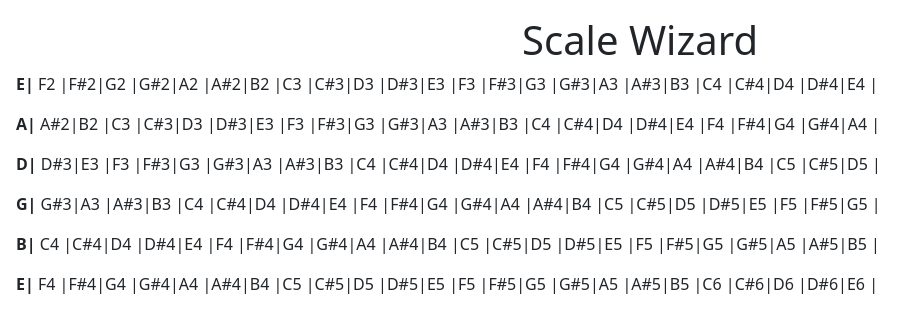
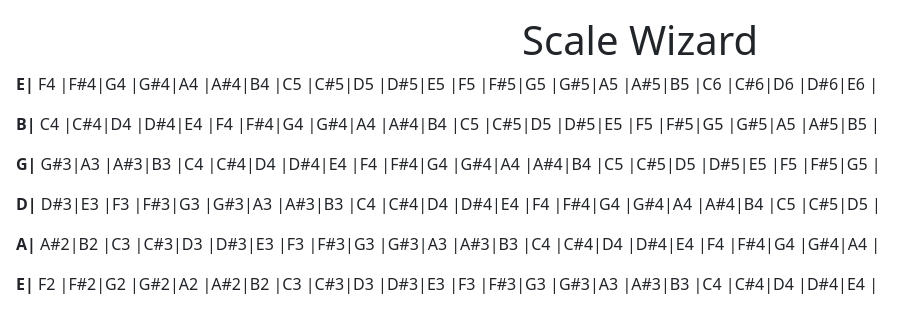
Before and after one commit to AlasdairWallaceMackie/scale-wizard, a React (Create React App) app: page / in a window 1280 px wide. Shown: the top 332 px of the page, without its empty margins (0-924 px from the left). Built offline with nearby package versions, Linux system fonts and the light colour scheme.

Commit message:
Fixed tunings (now high to low)

```diff
--- a/src/data/tunings.ts
+++ b/src/data/tunings.ts
@@ -1,136 +1,124 @@
 const tunings = [
     {
         name: "Standard",
+        description: "The most common tuning for six-string guitars, used in most styles of music.",
         notes: [
-            "E2",
+            "E4",
+            "B3",
+            "G3",
+            "D3",
             "A2",
-            "D3",
-            "G3",
-            "B3",
-            "E4"
-        ],
-        description: "The most common tuning for six-string guitars, with the lowest string tuned to E2."
+            "E2"
+        ]
     },
     {
         name: "Drop D",
+        description: "A popular tuning for rock and metal music, with a lower and heavier sound than standard tuning.",
         notes: [
-            "D2",
+            "E4",
+            "B3",
+            "G3",
+            "D3",
             "A2",
+            "D2"
+        ]
+    },
+    {
+        name: "Half Step Down",
+        description: "A tuning where each string is lowered by one half-step, creating a slightly darker and heavier sound than standard tuning.",
+        notes: [
+            "Eb4",
+            "Bb3",
+            "Gb3",
+            "Db3",
+            "Ab2",
+            "Eb2"
+        ]
+    },
+    {
+        name: "Full Step Down",
+        description: "A tuning where each string is lowered by one full step, creating an even darker and heavier sound than half-step down tuning.",
+        notes: [
+            "D4",
+            "A3",
+            "F3",
+            "C3",
+            "G2",
+            "D2"
+        ]
+    },
+    {
+        name: "Drop C",
+        description: "A popular tuning for heavy music, where the sixth string is lowered to C and rest of the strings are lowered by one full step.",
+        notes: [
+            "D4",
+            "A3",
+            "F3",
+            "C3",
+            "G2",
+            "C2"
+        ]
+    },
+    {
+        name: "Open D",
+        description: "An open tuning for playing slide guitar, popularized by blues and country musicians.",
+        notes: [
+            "D4",
+            "A3",
+            "F#3",
             "D3",
-            "G3",
-            "B3",
-            "E4"
-        ],
-        description: "Similar to Standard tuning, but with the lowest string tuned down to D2."
+            "A2",
+            "D2"
+        ]
     },
     {
         name: "Open G",
+        description: "Another popular open tuning for slide guitar, used by many rock and blues guitarists.",
         notes: [
-            "D2",
+            "D4",
+            "B3",
+            "G3",
+            "D3",
             "G2",
-            "D3",
-            "G3",
-            "B3",
-            "D4"
-        ],
-        description: "A popular tuning for slide guitar, with the guitar tuned to a G major chord."
+            "D2"
+        ]
     },
     {
-        name: "Drop C",
+        name: "C# Standard",
+        description: "A tuning where each string is tuned one half-step higher than Standard tuning.",
         notes: [
-            "C2",
-            "G2",
-            "C3",
-            "F3",
-            "A3",
-            "D4"
-        ],
-        description: "Commonly used in heavy metal and hard rock music, with all strings tuned down a whole step and the lowest string tuned down an additional step to C2."
-    },
-        {
-        name: "Double Drop D",
-        notes: [
-            "D2",
-            "A2",
-            "D3",
-            "G3",
-            "B3",
-            "D4"
-        ],
-        description: "Similar to Drop D tuning, but with the highest string tuned down to D4 as well."
-    },
-    {
-        name: "Open D",
-        notes: [
-            "D2",
-            "A2",
-            "D3",
-            "F#3",
-            "A3",
-            "D4"
-        ],
-        description: "Another popular tuning for slide guitar, with the guitar tuned to a D major chord."
-    },
-    {
-        name: "Eb Standard",
-        notes: [
-            "Eb2",
-            "Ab2",
-            "Db3",
-            "Gb3",
-            "Bb3",
-            "Eb4"
-        ],
-        description: "All strings are tuned down a half step, making the lowest string Eb2."
-    },
-    {
-        name: "D Standard",
-        notes: [
-            "D2",
-            "G2",
-            "C3",
-            "F3",
-            "A3",
-            "D4"
-        ],
-        description: "All strings are tuned down a whole step, making the lowest string D2."
-    },
-    {
-        name: "Db Standard",
-        notes: [
-            "Db2",
-            "Gb2",
+            "C#4",
+            "G#3",
+            "E3",
             "B2",
-            "E3",
-            "Ab3",
-            "Db4"
-        ],
-        description: "All strings are tuned down a half step twice, making the lowest string Db2."
+            "F#2",
+            "C#2"
+        ]
     },
     {
         name: "C Standard",
+        description: "A tuning where each string is tuned two full-steps lower than Standard tuning.",
         notes: [
-            "C2",
+            "C4",
+            "G3",
+            "Eb3",
+            "Bb2",
             "F2",
-            "Bb2",
-            "Eb3",
-            "G3",
-            "C4"
-        ],
-        description: ""
+            "C2"
+        ]
     },
     {
         name: "B Standard",
+        description: "A tuning where each string is tuned two and a half steps lower than Standard tuning.",
         notes: [
-            "B2",
+            "B3",
+            "F#3",
+            "D3",
+            "A2",
             "E2",
-            "A2",
-            "D3",
-            "F#3",
-            "B4"
-        ],
-        description: ""
+            "B1"
+        ]
     }
-]
+];
 
 export default tunings
```
